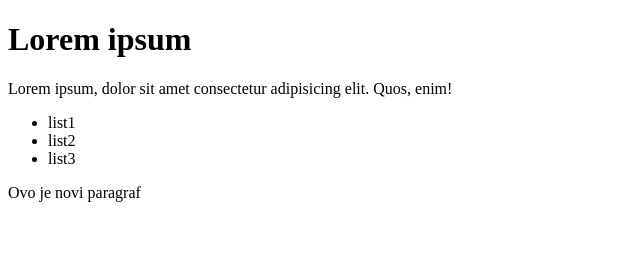
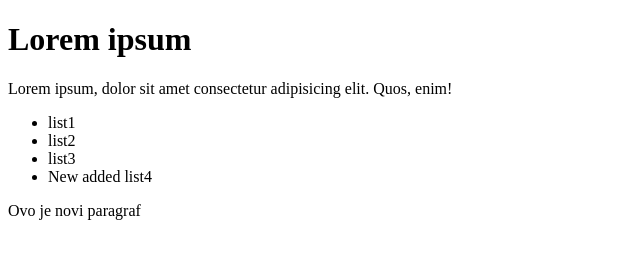
Before and after one commit to Petarcvetanovicc/front-end-develop, a plain HTML site: page index.html in a window 1280 px wide. Shown: the whole page, without its empty margins (0-640 px from the left). Drawn offline with Linux system fonts and the light colour scheme.

Commit message:
New added list

```diff
--- a/index.html
+++ b/index.html
@@ -13,6 +13,7 @@
         <li>list1</li>
         <li>list2</li>
         <li>list3</li>
+        <li>New added list4</li>
     </ul>
     <p>Ovo je novi paragraf</p>
 </body>
```
